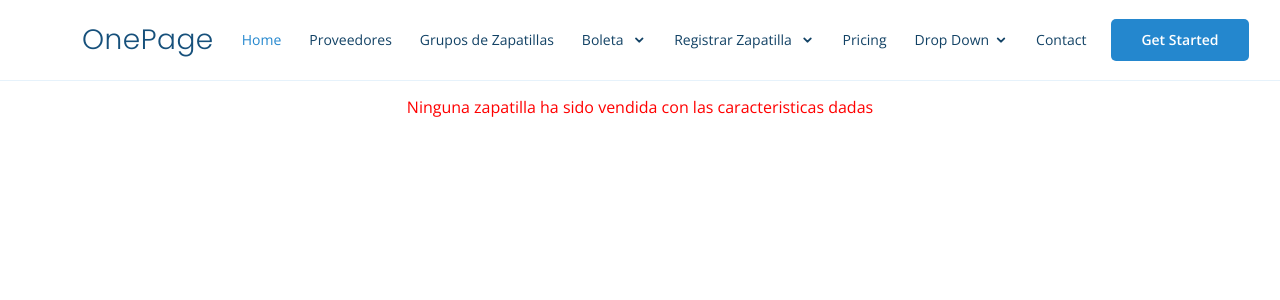
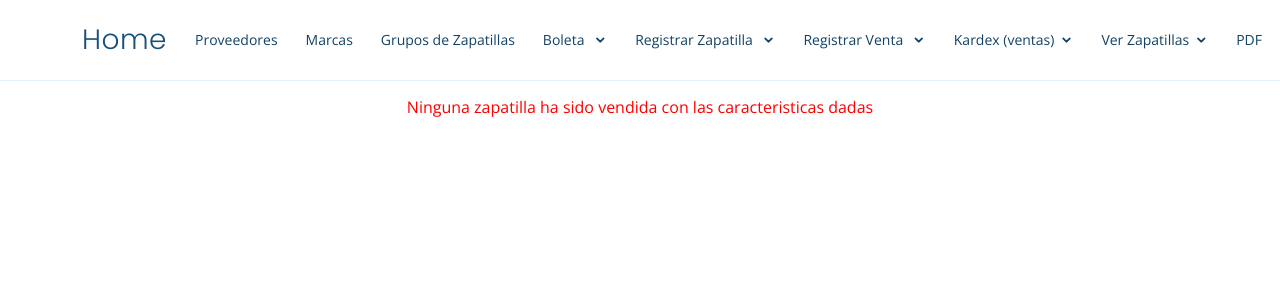
Before and after one commit to LuisAlexisSalazar/gestorZapatillas, a Django app: page /kardex in a window 1280 px wide. Shown: the top 300 px of the page. Run offline with Django 3.2, Linux system fonts and the light colour scheme; a user stored in the database is signed in; data that the repository does not hold is empty; some libraries are stand-ins or nearby versions.

Commit message:
limpieza

```diff
--- a/PabloSport/proveedorApp/templates/proveedorApp/base2.html
+++ b/PabloSport/proveedorApp/templates/proveedorApp/base2.html
@@ -8,7 +8,7 @@
   <meta charset="utf-8">
   <meta content="width=device-width, initial-scale=1.0" name="viewport">
 
-  <title>OnePage Bootstrap Template - Index</title>
+
   <meta content="" name="description">
   <meta content="" name="keywords">
 
@@ -46,14 +46,15 @@
   <header id="header" class="fixed-top">
     <div class="container d-flex align-items-center">
 
-      <h1 class="logo me-auto"><a href="index.html">OnePage</a></h1>
-      <!-- Uncomment below if you prefer to use an image logo -->
-      <!-- <a href="index.html" class="logo me-auto"><img src="assets/img/logo.png" alt="" class="img-fluid"></a>-->
+      <h1 class="logo me-auto"><a href="{% url 'Home' %}">Home</a></h1>
+
 
       <nav class="nav-menu d-none d-lg-block">
         <ul>
-          <li class="active"><a href="index.html">Home</a></li>
-          <li><a href="/proveedor">Proveedores</a></li>
+          <!-- <li class="active"><a href="index.html">Home</a></li> -->
+          <li><a href="{% url 'Proveedor' %}">Proveedores</a></li>
+          <li><a href="{% url 'CrearMarca' %}">Marcas</a></li>
+
           <li><a href="{% url 'Grupo-SeleccionProveedor' %}">Grupos de Zapatillas</a></li>
 
           <li class="drop-down"><a href="#"> Boleta </a>
@@ -71,32 +72,44 @@
           </li>
 
 
-          <li><a href="#pricing">Pricing</a></li>
-
-          <li class="drop-down"><a href="">Drop Down</a>
+          <li class="drop-down"><a href="#">Registrar Venta </a>
             <ul>
-              <li><a href="#">Drop Down 1</a></li>
-              <li class="drop-down"><a href="#">Deep Drop Down</a>
-                <ul>
-                  <li><a href="#">Deep Drop Down 1</a></li>
-                  <li><a href="#">Deep Drop Down 2</a></li>
-                  <li><a href="#">Deep Drop Down 3</a></li>
-                  <li><a href="#">Deep Drop Down 4</a></li>
-                  <li><a href="#">Deep Drop Down 5</a></li>
-                </ul>
-              </li>
-              <li><a href="#">Drop Down 2</a></li>
-              <li><a href="#">Drop Down 3</a></li>
-              <li><a href="#">Drop Down 4</a></li>
+              <li><a href="{% url 'ZapatillasGeneralesVender'%}"> Zapatillas Generales </a></li>
+              <li><a href="{% url 'CodigoVenta' %}"> Zapatillas por Codigo </a></li>
+              <li><a href="{% url 'CaracteristicasVenta' %}"> Por Modelo Talla Marca </a></li>
             </ul>
           </li>
 
-          <li><a href="#contact">Contact</a></li>
+          <li class="drop-down"><a href="">Kardex (ventas)</a>
+            <ul>
+              <li><a href="{% url 'Kardex' %}">Generales</a></li>
+              <li><a href="{% url 'KardexModelo' %}">Modelo</a></li>
+              <li><a href="{% url 'KardexRango' %}">Rango de Fechas</a></li>
+              <li><a href="{% url 'KardexHoy' %}">Hoy</a></li>
+            </ul>
+          </li>
 
+          <li class="drop-down"><a href="">Ver Zapatillas</a>
+            <ul>
+              <li><a href="{% url 'VerZapatillasGeneral' %}">Generales</a></li>
+              <li><a href="{% url 'VerZapatillasCodigo'%}">Codigo</a></li>
+              <li><a href="{% url 'VerZapatillasModelo'%}">Modelo</a></li>
+              <li><a href="{% url 'VerZapatillasMarca'%}">Marca</a></li>
+              <li><a href="{% url 'VerZapatillasTalla'%}">Talla</a></li>
+            </ul>
+          </li>
+
+          <li><a href="{% url 'PDFZapatillasVendedor' %}">PDF</a></li>
         </ul>
-      </nav>
 
-      <a href="#" class="get-started-btn scrollto">Get Started</a>
+
+
+      </nav><!-- .nav-menu -->
+
+
+      <!-- Raro no usa el url normal -->
+      <a href="{% url 'Logout' %}" class="get-started-btn scrollto">Cerrar Sesión</a>
+
 
     </div>
   </header>
@@ -104,20 +117,14 @@
 
 
 
+  {% block content %}
 
-    {% block content %}
-
-    {% endblock %}
-
-
-
-
-
+  {% endblock %}
 
 
 
   <!-- Flecha para ir arriba -->
-  <a href="#" class="back-to-top"><i class="ri-arrow-up-line"></i></a>
+  <a href="" class="back-to-top"><i class="ri-arrow-up-line"></i></a>
   <div id="preloader"></div>
 
 
@@ -143,4 +150,5 @@
   <script src="{% static 'proveedorApp/js/main.js' %}"></script>
 </body>
 
+
 </html>
```
Also changed, not shown: PabloSport/proveedorApp/templates/proveedorApp/base.html (+23 -11 lines), PabloSport/users/templates/users/home.html (+53 -12 lines), PabloSport/db.sqlite3, PabloSport/proveedorApp/static/proveedorApp/img/logo.png (added).
